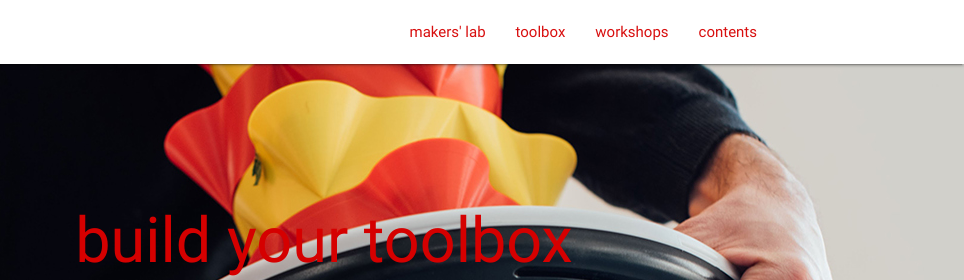
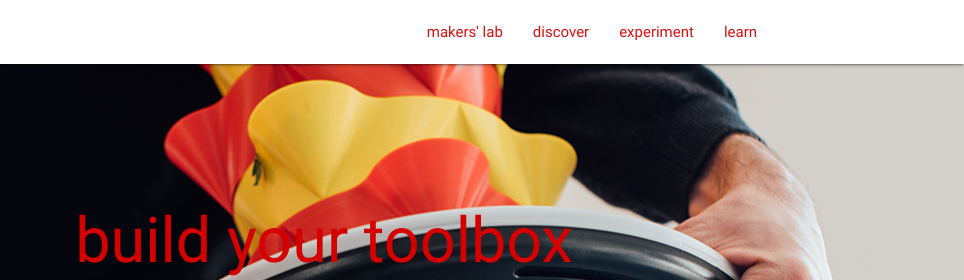
Before and after one commit to emlyon/makerslab, a plain HTML site: page discover.html in a window 1280 px wide. Shown: the top 280 px of the page, 316-1280 px from the left. Drawn offline with nearby package versions, Linux system fonts and the light colour scheme; some packages are replaced by stand-ins of ours; a script that the page names is missing.

Commit message:
rename menu

```diff
--- a/discover.html
+++ b/discover.html
@@ -21,9 +21,9 @@
                 <a id="logo-container" href="." class="brand-logo"><img src="media/logo.png" alt="makers' lab"/></a>
                 <ul class="right hide-on-med-and-down">
                     <li><a href=".">makers' lab</a></li>
-                    <li><a href="toolbox.html">toolbox</a></li>
-                    <li><a href="workshops.html">workshops</a></li>
-                    <li><a href="contents.html">contents</a></li>
+                    <li><a href="discover.html">discover</a></li>
+                    <li><a href="experiment.html">experiment</a></li>
+                    <li><a href="learn.html">learn</a></li>
                     <!-- <li><a href="boosters.html">boosters</a></li> -->
                     <!-- <li><a href="events.html">events</a></li> -->
                     <!-- <li><a href="resources.html">resources</a></li> -->
```
Also changed, not shown: index.html (+3 -3 lines).
